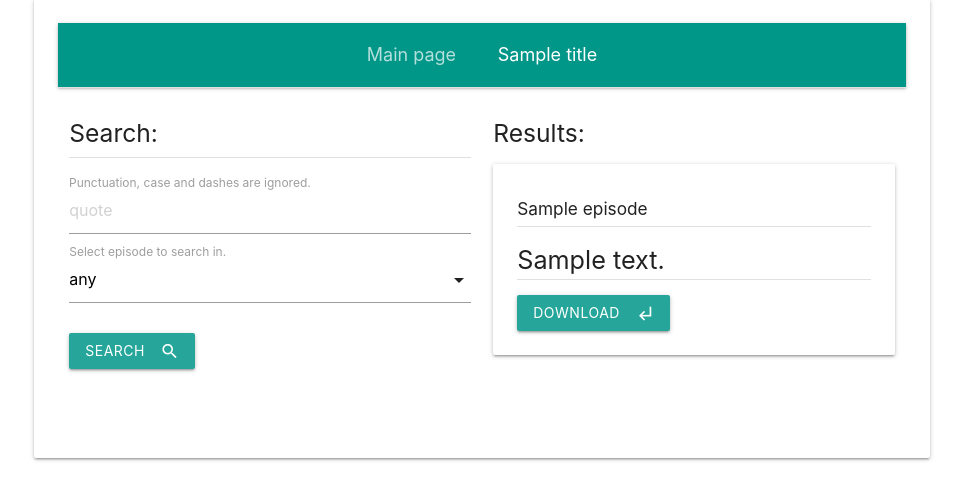
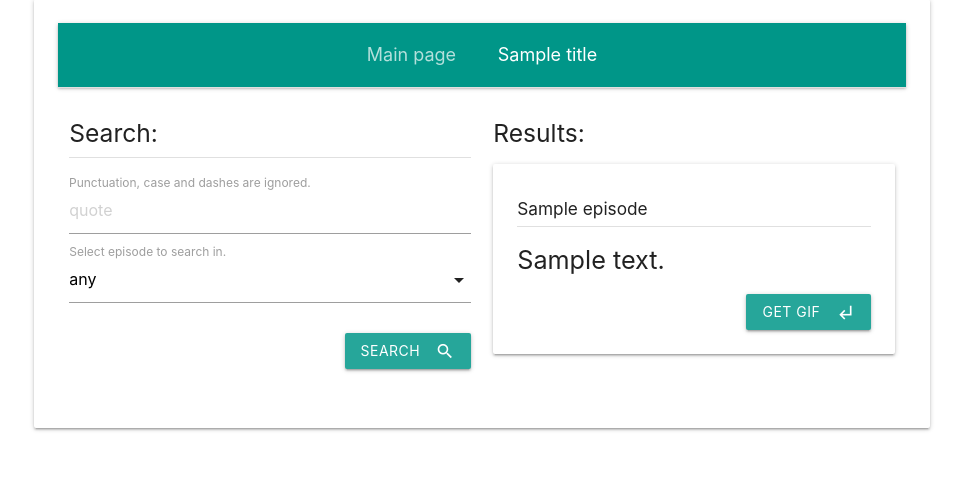
Before and after one commit to HakierGrzonzo/ClipSelect, a Flask app: template app/templates/shows.html in a window 1280 px wide. Shown: the part 137-637 px from the top of the page, without its empty margins (158-1121 px from the left). Run offline with Flask 2, Linux system fonts and the light colour scheme; the template is opened without the code that fills it: most values are stand-ins (such as "Sample title", 1, 10 or a date in 2020).

Commit message:
started doing job handling

```diff
--- a/app/templates/shows.html
+++ b/app/templates/shows.html
@@ -51,7 +51,7 @@
                 </script>
                 <div style="margin-top:2em"></div>
                 <div class="input-field">
-                  <button class="btn waves-effect waves-light right-align" type="submit" name="action">Search
+                  <button class="btn waves-effect waves-light secondary-content" type="submit" name="action">Search
                     <i class="material-icons right">search</i>
                   </button>
                 </div>
@@ -75,9 +75,12 @@
                 <div class="postQuote" style="transform: scale(0);">
                   <span class="flow-text"></span>
                 </div>
-                <div class="divider"></div>
               </div>
-              <a class="btn waves-effect waves-light" href="/gif/{{ quote.id }}">Download<i class="material-icons right">subdirectory_arrow_left</i></a>
+              <div class="card-action right-align">
+                <a class="btn waves-effect waves-light" href="/gif/{{ quote.id }}">Get gif
+                  <i class="material-icons right">subdirectory_arrow_left</i>
+                </a>
+              </div>
             </div>
           </div>
           {% endfor %}
```
Also changed, not shown: app/routes.py (+11 -0 lines), app/templates/gif.html (added, +17 -0 lines).
